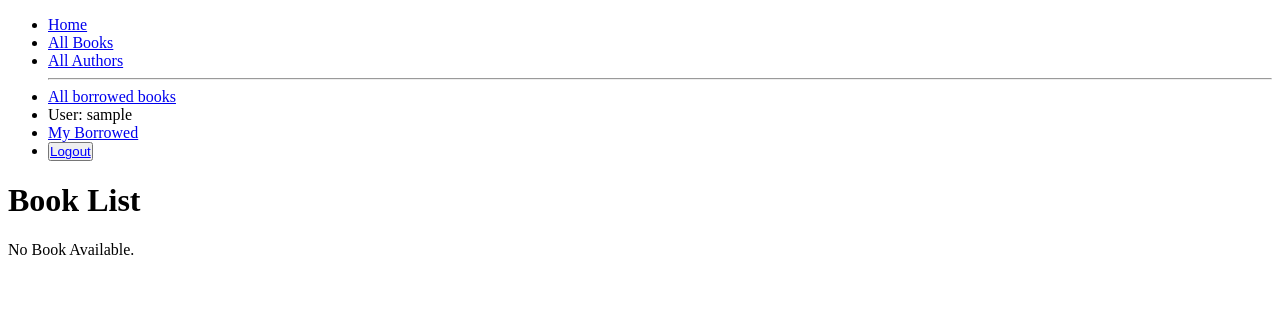
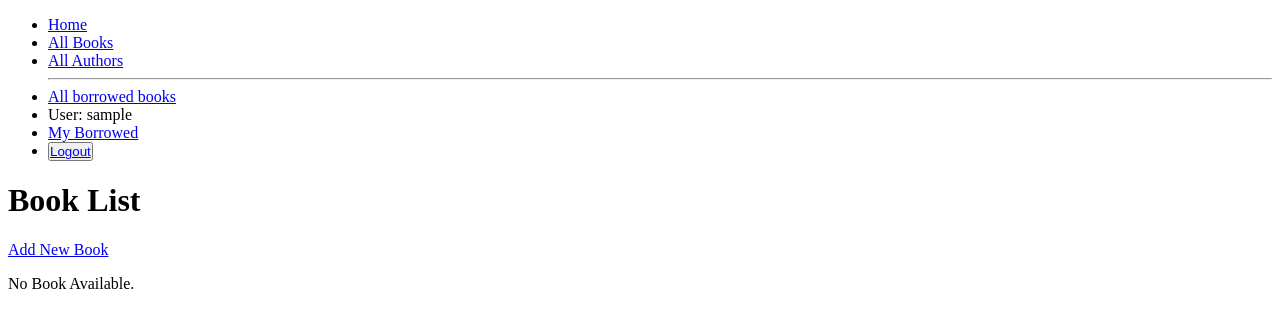
Before and after one commit to Abu-Syed-Sujon/django_local_library, a Django app: page /catalog/books/ in a window 1280 px wide. Shown: the top 328 px of the page. Run offline with Django 5.2, Linux system fonts and the light colour scheme; the visitor is signed in with stand-in values (Sample User, id 1); data that the repository does not hold is empty.

Commit message:
CRUD for Book added.

```diff
--- a/catalog/forms.py
+++ b/catalog/forms.py
@@ -1,5 +1,5 @@
 from django import forms
-from .models import Author
+from .models import Author, Book
 from django.core.exceptions import ValidationError
 from django.utils.translation import gettext_lazy as _
 import datetime
--- a/catalog/templates/catalog/author_confirm_delete.html
+++ b/catalog/templates/catalog/author_confirm_delete.html
@@ -2,4 +2,5 @@
   {% csrf_token %}
   <p>Are you sure you want to delete the author "{{ object }}"?</p>
   <input type="submit" value="Yes, I'm sure">
+  <a href="{% url 'catalog:author-detail' object.pk %}">Cancel</a>
 </form>
--- /dev/null
+++ b/catalog/templates/catalog/book_form.html
@@ -0,0 +1,5 @@
+<form action="" method="post">
+  {% csrf_token %}
+  {{ form.as_p }}
+  <button type="submit">Save</button>
+</form>
--- a/catalog/templates/catalog/book_list.html
+++ b/catalog/templates/catalog/book_list.html
@@ -2,12 +2,24 @@
 {% block content %}
 
 <h1>Book List</h1>
+{% if perms.catalog.add_book %}
+  <a href="{% url 'catalog:book-create' %}">Add New Book</a>
+{% endif %}
 
 {% if book_list %}
 
 <ul>
   {% for book in book_list %}
   <li><a href="{{ book.get_absolute_url }}">{{ book.title }}</a>
+    {% if perms.catalog.change_book or perms.catalog.delete_book %}
+      - <a href="{% url 'catalog:book-detail' book.id %}">Details</a>
+      {% if perms.catalog.change_book %}
+        - <a href="{% url 'catalog:book-update' book.id %}">Update</a>
+      {% endif %}
+      {% if perms.catalog.delete_book %}
+        - <a href="{% url 'catalog:book-delete' book.id %}">Delete</a>
+      {% endif %}
+    {% endif %}
   {% endfor %}
 </ul>
 {% else %}
--- a/catalog/urls.py
+++ b/catalog/urls.py
@@ -21,5 +21,8 @@ urlpatterns = [
     path("author/<int:pk>/update",views.AuthorUpdate.as_view(), name="author-update"),
     path("author/<int:pk>/delete",views.AuthorDelete.as_view(), name="author-delete"),
 
+    path("book/create",views.BookCreate.as_view(), name="book-create"),
+    path("book/<int:pk>/update",views.BookUpdate.as_view(), name="book-update"),
+    path("book/<int:pk>/delete",views.BookDelete.as_view(), name="book-delete"),
 
 ]
--- a/catalog/views.py
+++ b/catalog/views.py
@@ -55,6 +55,8 @@ class BookDetailView(generic.DetailView):
     View to display detailed information about a specific book.
     """
     model = Book
+   # template_name = 'catalog/book_details.html'
+    #paginate_by = 10
 
 
 class AuthorListView(generic.ListView):
@@ -183,3 +185,27 @@ class AuthorDelete(PermissionRequiredMixin, generic.DeleteView):  # pylint: disa
 
     def get_success_url(self):
         return reverse_lazy('catalog:authors')
+
+
+#Book Create, Update, Delete Views
+class BookCreate(PermissionRequiredMixin, generic.CreateView):  # pylint: disable=too-many-ancestors
+    """Create a new book. Requires appropriate permissions."""
+    model = Book
+    fields = '__all__'
+    #form_class = BookForm
+    permission_required = 'catalog.add_book'
+
+class BookUpdate(PermissionRequiredMixin, generic.UpdateView):  # pylint: disable=too-many-ancestors
+    """Update an existing book. Requires appropriate permissions."""
+    model = Book
+    fields = '__all__'
+    permission_required = 'catalog.change_book'
+
+class BookDelete(PermissionRequiredMixin, generic.DeleteView):  # pylint: disable=too-many-ancestors
+    """Delete a book. Requires appropriate staff permissions."""
+    model = Book
+    #success_url = reverse_lazy('books')
+    permission_required = 'catalog.delete_book'
+
+    def get_success_url(self):
+        return reverse_lazy('catalog:books')
```
Also changed, not shown: catalog/templates/catalog/book_confirm_delete.html (added, +8 -0 lines), catalog/templates/catalog/book_detail.html (added, +8 -0 lines), catalog/templates/catalog/author_form.html (line endings or trailing spaces).
